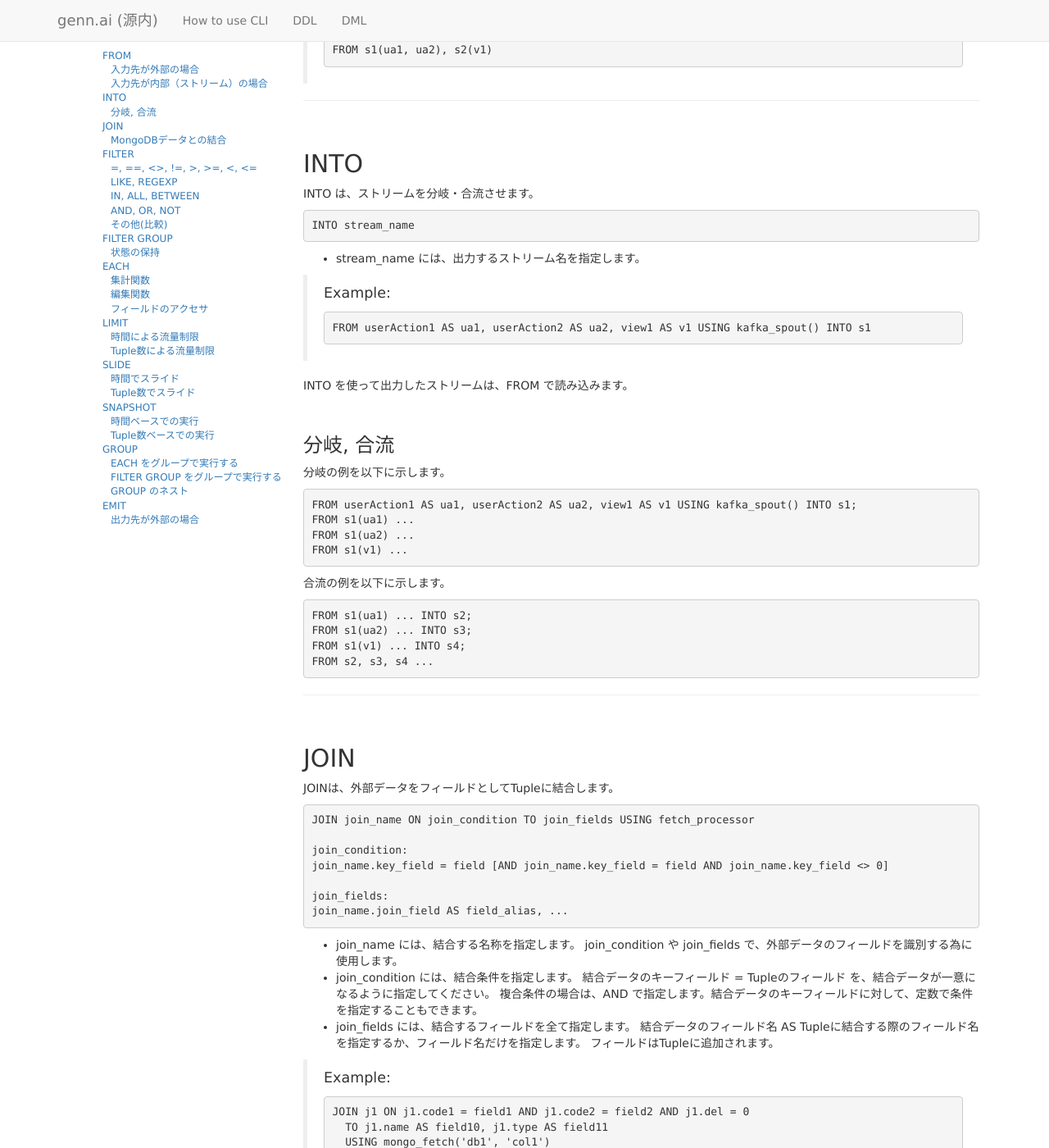
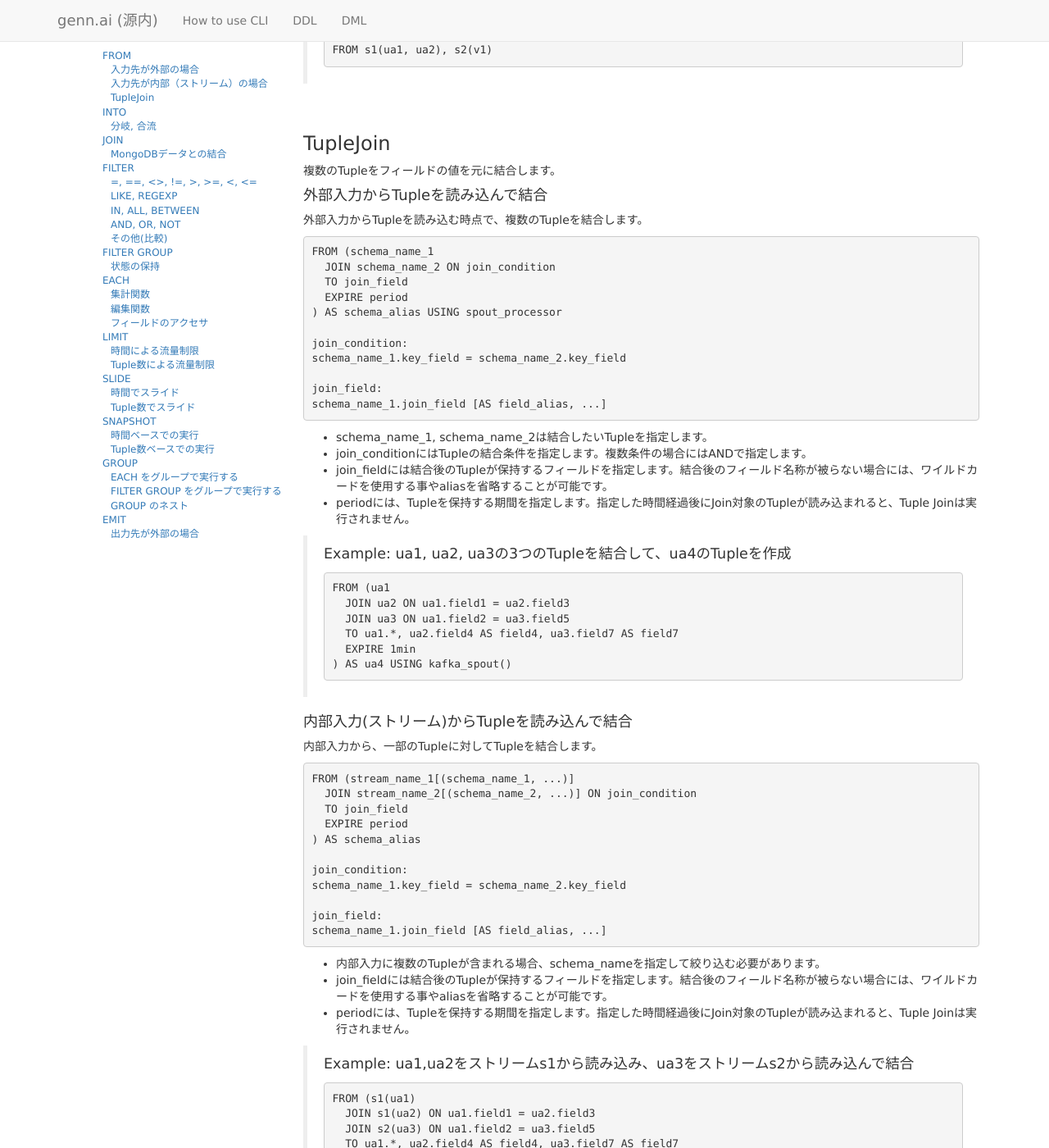
Before and after one commit to tf0054/trygennai.github.com, a Jekyll site: the page built from dml_ja.md, in a window 1280 px wide and 1400 px high, scrolled down 1436 px. Shown: the whole window at 82% size. Built offline with Jekyll 4.4.1, drawn with Linux system fonts in a browser that asks for light colours; nearby versions of some CDN libraries; comment, search, counter and statistics services are not loaded; some of the changed text lies outside the part shown.

Commit message:
TupleJoin 追記

```diff
--- a/dml_ja.md
+++ b/dml_ja.md
@@ -10,7 +10,7 @@ title: genn.ai
 	後者クエリサーバは、genn.ai独自の **クエリ** で書かれたイベント処理ロジックをコンパイルし、Stormに登録します。
 	(この処理ロジックでは、通常、最初にKafkaからデータを読み出します)
 
-> genn.aiでは、このjson形式で受け取るデータを **トポロジ** (Tuple)と呼び、コンパイルにより出来上がるものは **トポロジ** (Topology)と呼びます。
+> genn.aiでは、このjson形式で受け取るデータを **タプル** (Tuple)と呼び、コンパイルにより出来上がるものは **トポロジ** (Topology)と呼びます。
 	(タプルについてはStormの用語をそのまま借りています)
 
 > 本ページのDMLとは、後者クエリサーバが担当するクエリ(の文法)のことを指します。
@@ -62,6 +62,68 @@ TupleをKafkaから読み込みます。システムのデフォルトとして
 > Example:s1ストリームからua1, ua2タプルのみ読み込み、s2ストリームからはv1タプルのみ読み込む場合
 >
     FROM s1(ua1, ua2), s2(v1)
+
+### TupleJoin
+
+複数のTupleをフィールドの値を元に結合します。
+
+#### 外部入力からTupleを読み込んで結合
+
+外部入力からTupleを読み込む時点で、複数のTupleを結合します。
+
+    FROM (schema_name_1
+      JOIN schema_name_2 ON join_condition
+      TO join_field
+      EXPIRE period
+    ) AS schema_alias USING spout_processor
+
+    join_condition:
+    schema_name_1.key_field = schema_name_2.key_field
+
+    join_field:
+    schema_name_1.join_field [AS field_alias, ...]
+
+* schema_name_1, schema_name_2は結合したいTupleを指定します。
+* join_conditionにはTupleの結合条件を指定します。複数条件の場合にはANDで指定します。
+* join_fieldには結合後のTupleが保持するフィールドを指定します。結合後のフィールド名称が被らない場合には、ワイルドカードを使用する事やaliasを省略することが可能です。
+* periodには、Tupleを保持する期間を指定します。指定した時間経過後にJoin対象のTupleが読み込まれると、Tuple Joinは実行されません。
+
+> Example: ua1, ua2, ua3の3つのTupleを結合して、ua4のTupleを作成
+>
+    FROM (ua1
+      JOIN ua2 ON ua1.field1 = ua2.field3
+      JOIN ua3 ON ua1.field2 = ua3.field5
+      TO ua1.*, ua2.field4 AS field4, ua3.field7 AS field7
+      EXPIRE 1min
+    ) AS ua4 USING kafka_spout()
+
+#### 内部入力(ストリーム)からTupleを読み込んで結合
+
+内部入力から、一部のTupleに対してTupleを結合します。
+
+    FROM (stream_name_1[(schema_name_1, ...)]
+      JOIN stream_name_2[(schema_name_2, ...)] ON join_condition
+      TO join_field
+      EXPIRE period
+    ) AS schema_alias
+
+    join_condition:
+    schema_name_1.key_field = schema_name_2.key_field
+
+    join_field:
+    schema_name_1.join_field [AS field_alias, ...]
+
+* 内部入力に複数のTupleが含まれる場合、schema_nameを指定して絞り込む必要があります。
+* join_fieldには結合後のTupleが保持するフィールドを指定します。結合後のフィールド名称が被らない場合には、ワイルドカードを使用する事やaliasを省略することが可能です。
+* periodには、Tupleを保持する期間を指定します。指定した時間経過後にJoin対象のTupleが読み込まれると、Tuple Joinは実行されません。
+
+> Example: ua1,ua2をストリームs1から読み込み、ua3をストリームs2から読み込んで結合
+>
+    FROM (s1(ua1)
+      JOIN s1(ua2) ON ua1.field1 = ua2.field3
+      JOIN s2(ua3) ON ua1.field2 = ua3.field5
+      TO ua1.*, ua2.field4 AS field4, ua3.field7 AS field7
+    ) AS ua4
 
 ---
 
```
Also changed, not shown: other parts of dml_ja.md (+1 -1 lines).
